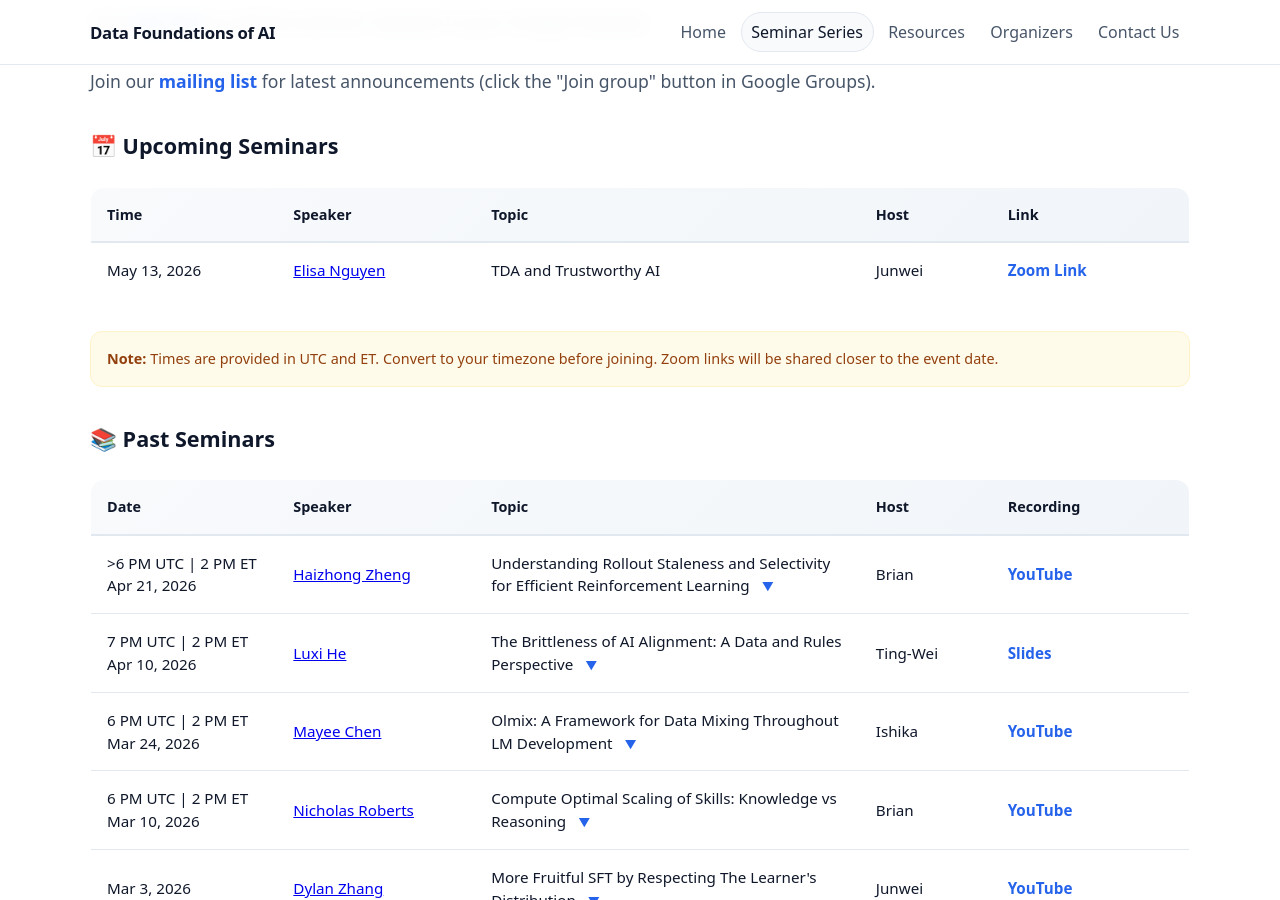
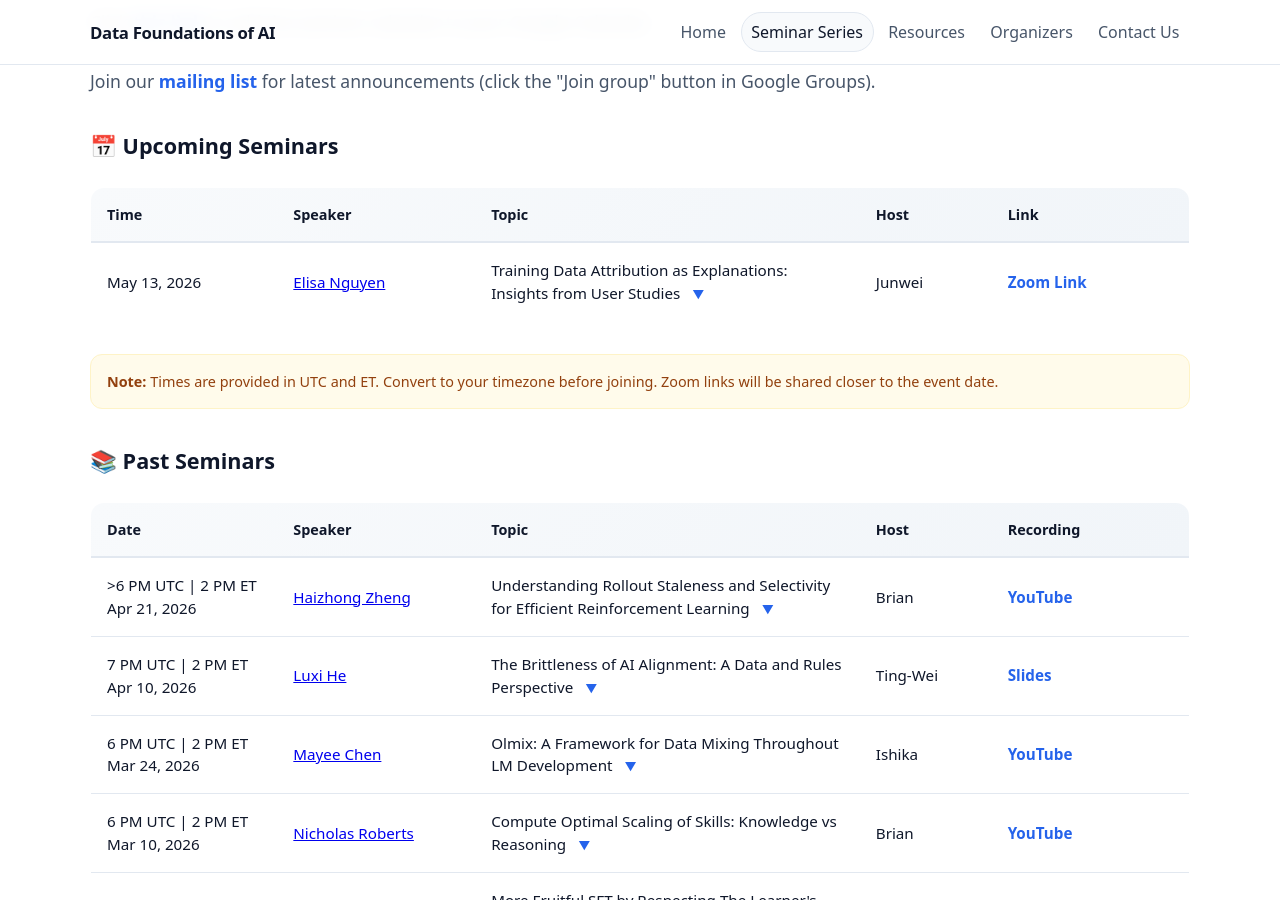
Before and after one commit to Data-Foundations-of-AI/data-foundations-of-ai.github.io, a Jekyll site: the page built from seminar-series/index.md, in a window 1280 px wide and 900 px high, scrolled down 368 px. Built offline with Jekyll 4.4.1, drawn with Linux system fonts in a browser that asks for light colours.

Commit message:
Update seminar details 05/13

```diff
--- a/seminar-series/index.md
+++ b/seminar-series/index.md
@@ -42,15 +42,33 @@ permalink: /seminar-series/
         </tr>
       </thead>
       <tbody>
-        <tr>
+        <tr class="expandable-row" onclick="toggleDetails('seminar-elisa')">
           <td>May 13, 2026</td>
-          <td><a href="https://elisanguyen.github.io/">Elisa Nguyen</a></td>
-          <td>TDA and Trustworthy AI</td>
+          <td><a href="https://elisanguyen.github.io/" onclick="event.stopPropagation()">Elisa Nguyen</a></td>
+          <td>Training Data Attribution as Explanations: Insights from User Studies <span class="expand-indicator">▼</span></td>
           <td>Junwei</td>
           <td onclick="event.stopPropagation()">
             <a href="https://illinois.zoom.us/j/81795451508?pwd=U3PAfk44ZtDJ2BaDJds2FXe2ACsvjg.1" target="_blank" class="text-link">
               Zoom Link
             </a>
+          </td>
+        </tr>
+        <tr class="details-row" id="seminar-elisa" style="display: none;">
+          <td colspan="5">
+            <div class="seminar-details">
+              <div class="speaker-photo">
+                <img src="{{ '/assets/images/seminars/tml_pic_elisa.jpg' | relative_url }}" alt="Elisa Nguyen">
+              </div>
+              <div class="seminar-content">
+                <h3>Training Data Attribution as Explanations: Insights from User Studies</h3>
+
+                <h4>Abstract</h4>
+                <p>Training data attribution (TDA) traces model behaviour back to the data that shaped it. This makes it a natural interface for humans to understand model behaviour through the lens of training data — and a promising building block for more transparent and trustworthy AI systems. Like many user-facing technologies, however, TDA is inherently sociotechnical: its value depends on who uses it, for what, and in what context. In this talk, I present a line of research that brings a human-centered perspective to TDA by engaging directly with practitioners and potential users to understand what they actually need from data-centric explanations. Through a qualitative interview study with practitioners across high-risk domains like healthcare, we find that TDA is largely unknown in practice but positively received, and that end-users and model developers have meaningfully different needs. Building on this, a needfinding study explores the design space of TDA explanations and reveals practically grounded tasks, such as attribution to groups or identifying underrepresented data. These findings point to the value of studying technology as part of a sociotechnical system, and offer a starting point for discussion on how TDA research can consider the needs of its potential users.</p>
+
+                <h4>Bio</h4>
+                <p>Elisa Nguyen is a PhD student in the Scalable Trustworthy AI group at the University of Tübingen, advised by Seong Joon Oh, and a scholar in the International Max Planck Research School for Intelligent Systems. Her research focuses on training data attribution as explanations for model behaviour, including aspects of attribution reliability and practical utility, with the ultimate goal of gaining an actionable understanding of how models learn through the lens of data. She has previously interned at the Vector Institute with Roger Grosse and at Microsoft Research with Andrzej Bankurski-Fahey on the topic of data attribution and provenance, as well as co-organized the ATTRIB workshop at NeurIPS 2024.</p>
+              </div>
+            </div>
           </td>
         </tr>
       </tbody>
```
Also changed, not shown: assets/images/seminars/tml_pic_elisa.jpg (added).
